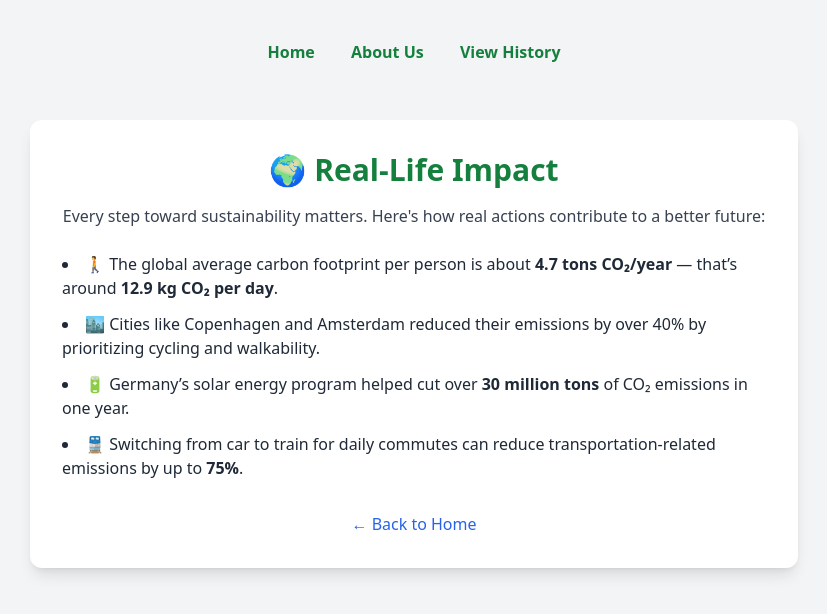
After one commit to klaudiaplevneshii/sustainablelifeadvisor, a Django app: template landing/templates/impact.html in a window 1280 px wide. The commit adds this page. Shown: the top 614 px of the page, without its empty margins (226-1053 px from the left). Run offline with Django 3.2, Linux system fonts and the light colour scheme; the template is opened without the code that fills it, so the values that code supplies are empty; some libraries are stand-ins or nearby versions.

Commit message:
Why it matters & real impact

```diff
--- /dev/null
+++ b/landing/templates/impact.html
@@ -0,0 +1,22 @@
+{% extends 'base.html' %}
+{% block title %}Impact - Sustainable Life Advisor{% endblock %}
+
+{% block content %}
+<div class="bg-white p-8 rounded-xl shadow-lg max-w-3xl mx-auto mt-8">
+    <h1 class="text-3xl font-bold text-green-700 mb-4 text-center">🌍 Real-Life Impact</h1>
+    <p class="text-gray-700 mb-6 text-center">
+        Every step toward sustainability matters. Here's how real actions contribute to a better future:
+    </p>
+
+    <ul class="list-disc list-inside text-gray-800 space-y-3">
+        <li>🚶 The global average carbon footprint per person is about <strong>4.7 tons CO₂/year</strong> — that’s around <strong>12.9 kg CO₂ per day</strong>.</li>
+        <li>🏙️ Cities like Copenhagen and Amsterdam reduced their emissions by over 40% by prioritizing cycling and walkability.</li>
+        <li>🔋 Germany’s solar energy program helped cut over <strong>30 million tons</strong> of CO₂ emissions in one year.</li>
+        <li>🚆 Switching from car to train for daily commutes can reduce transportation-related emissions by up to <strong>75%</strong>.</li>
+    </ul>
+
+    <div class="text-center mt-8">
+        <a href="/" class="text-blue-600 hover:underline">← Back to Home</a>
+    </div>
+</div>
+{% endblock %}
--- a/landing/urls.py
+++ b/landing/urls.py
@@ -28,6 +28,6 @@ urlpatterns = [
 
     path('delete_history/', views.clear_history, name='delete_history'),
 
-
+    path('impact/', views.impact_view, name='impact'),
 
 ]
--- a/landing/views.py
+++ b/landing/views.py
@@ -86,3 +86,7 @@ def clear_history(request):
     if request.method == 'POST':
         request.session['user_history'] = []
         return redirect('view_history')
+
+
+def impact_view(request):
+    return render(request, 'impact.html')
```
Also changed, not shown: landing/templates/form.html (+23 -0 lines).
